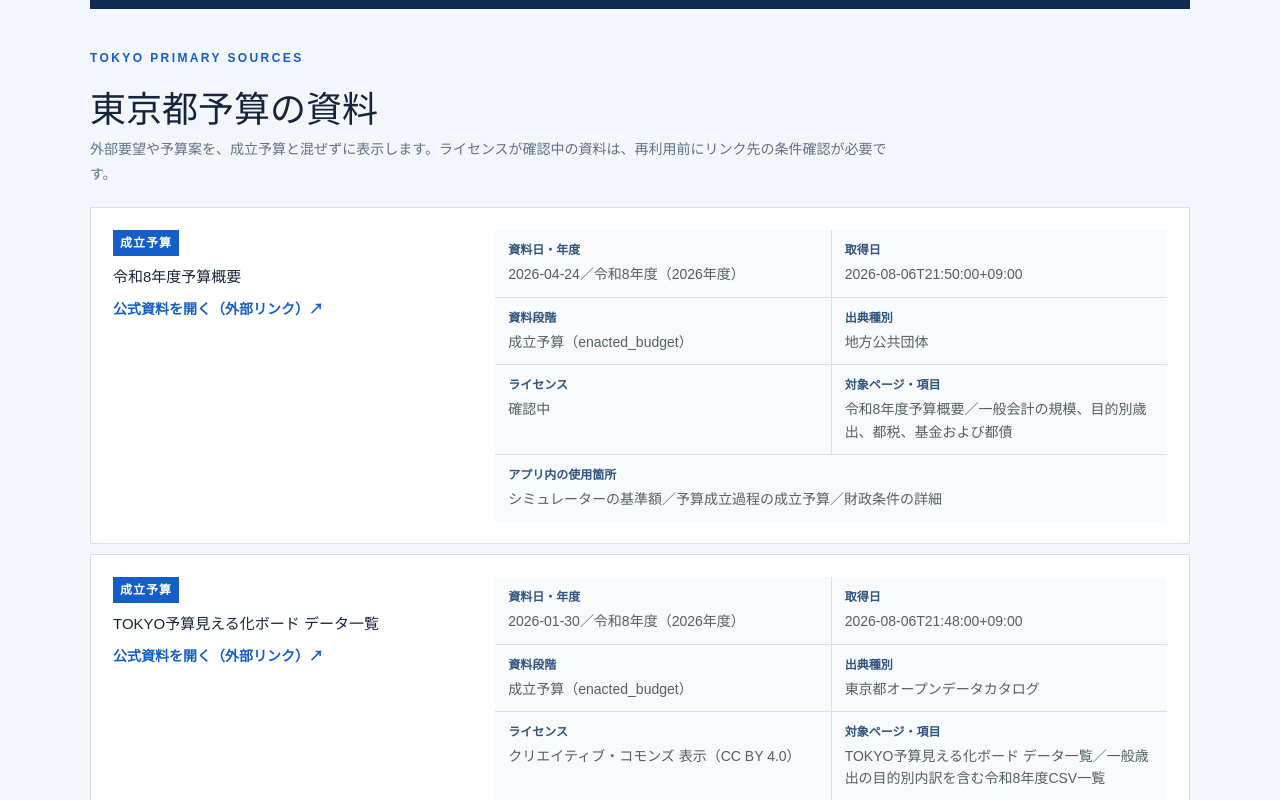
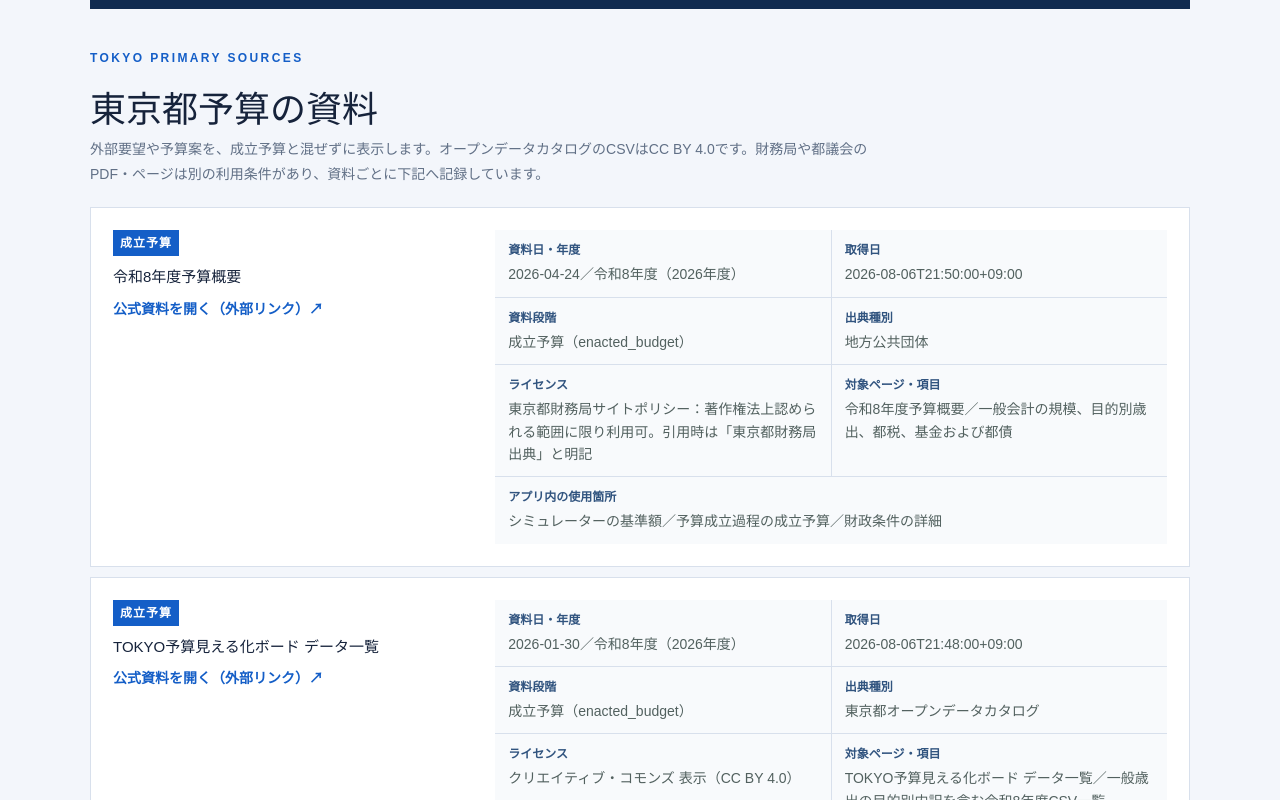
Before and after one commit to okajun35/tokyo-budget-simulator, a Next.js app: page /sources in a window 1280 px wide. Shown: the part 600-1400 px from the top of the page. Built offline with nearby package versions, Linux system fonts and the light colour scheme.

Commit message:
Record source-specific usage terms

```diff
--- a/app/sources/page.tsx
+++ b/app/sources/page.tsx
@@ -37,7 +37,7 @@ export default function SourcesPage() {
     <section className="sourcesPageSection" aria-labelledby="tokyo-sources-heading">
       <p className="eyebrow">TOKYO PRIMARY SOURCES</p>
       <h2 id="tokyo-sources-heading">東京都予算の資料</h2>
-      <p className="sourcesSectionLead">外部要望や予算案を、成立予算と混ぜずに表示します。ライセンスが確認中の資料は、再利用前にリンク先の条件確認が必要です。</p>
+      <p className="sourcesSectionLead">外部要望や予算案を、成立予算と混ぜずに表示します。オープンデータカタログのCSVはCC BY 4.0です。財務局や都議会のPDF・ページは別の利用条件があり、資料ごとに下記へ記録しています。</p>
       <div className="provenanceList">{BUDGET_SOURCES.map(source => <article key={source.id} data-budget-source={source.id}>
         <div className="provenanceHeading">
           <span className={`stageTag ${source.documentStage}`}>{BUDGET_DOCUMENT_STAGE_LABELS[source.documentStage]}</span>
--- a/features/trace-budget-sources/budget-sources.ts
+++ b/features/trace-budget-sources/budget-sources.ts
@@ -1,6 +1,10 @@
 import type { BudgetSource } from "./budget-source";
 
-const LICENSE_UNCONFIRMED = "確認中";
+const LICENSE_OPEN_DATA = "クリエイティブ・コモンズ 表示（CC BY 4.0）";
+const LICENSE_FINANCE_BUREAU =
+  "東京都財務局サイトポリシー：著作権法上認められる範囲に限り利用可。引用時は「東京都財務局出典」と明記";
+const LICENSE_ASSEMBLY =
+  "東京都議会サイト：著作権法上認められた利用を除き、無断複製・転用不可";
 
 export const BUDGET_SOURCES = [
   {
@@ -14,7 +18,7 @@ export const BUDGET_SOURCES = [
     retrievedAt: "2026-08-06T21:50:00+09:00",
     factOrInterpretation: "fact",
     sourceType: "local_government",
-    license: LICENSE_UNCONFIRMED,
+    license: LICENSE_FINANCE_BUREAU,
     targetPage: "令和8年度予算概要",
     targetTableOrItem: "一般会計の規模、目的別歳出、都税、基金および都債",
     appUsage: ["シミュレーターの基準額", "予算成立過程の成立予算", "財政条件の詳細"],
@@ -30,7 +34,7 @@ export const BUDGET_SOURCES = [
     retrievedAt: "2026-08-06T21:48:00+09:00",
     factOrInterpretation: "fact",
     sourceType: "open_data_catalog",
-    license: "クリエイティブ・コモンズ 表示（CC BY 4.0）",
+    license: LICENSE_OPEN_DATA,
     targetPage: "TOKYO予算見える化ボード データ一覧",
     targetTableOrItem: "一般歳出の目的別内訳を含む令和8年度CSV一覧",
     appUsage: ["9分野の成立予算額の照合"],
@@ -46,7 +50,7 @@ export const BUDGET_SOURCES = [
     retrievedAt: "2026-08-06T21:51:00+09:00",
     factOrInterpretation: "fact",
     sourceType: "local_government",
-    license: LICENSE_UNCONFIRMED,
+    license: LICENSE_FINANCE_BUREAU,
     targetPage: "令和8年度東京都予算案の概要",
     targetTableOrItem: "一般会計予算案および主要施策",
     appUsage: ["予算成立過程の予算案"],
@@ -62,7 +66,7 @@ export const BUDGET_SOURCES = [
     retrievedAt: "2026-08-06T21:52:00+09:00",
     factOrInterpretation: "fact",
     sourceType: "local_government",
-    license: LICENSE_UNCONFIRMED,
+    license: LICENSE_FINANCE_BUREAU,
     targetPage: "令和8年度予算要求",
     targetTableOrItem: "各局予算要求概要および要求額",
     appUsage: ["分野別の要求背景", "予算成立過程の各局要求"],
@@ -78,7 +82,7 @@ export const BUDGET_SOURCES = [
     retrievedAt: "2026-08-06T21:53:00+09:00",
     factOrInterpretation: "fact",
     sourceType: "local_government",
-    license: LICENSE_UNCONFIRMED,
+    license: LICENSE_FINANCE_BUREAU,
     targetPage: "令和8年度一般会計予算 財務局査定結果（事項別）",
     targetTableOrItem: "要求額から1億円以上増減した事項",
     appUsage: ["分野別の財務局査定例", "予算成立過程の財務局査定"],
@@ -94,7 +98,7 @@ export const BUDGET_SOURCES = [
     retrievedAt: "2026-08-06T21:53:00+09:00",
     factOrInterpretation: "fact",
     sourceType: "local_government",
-    license: LICENSE_UNCONFIRMED,
+    license: LICENSE_FINANCE_BUREAU,
     targetPage: "令和8年度一般会計予算 知事査定結果",
     targetTableOrItem: "知事査定で変更された事項",
     appUsage: ["分野別の知事査定例", "予算成立過程の知事査定"],
@@ -110,7 +114,7 @@ export const BUDGET_SOURCES = [
     retrievedAt: "2026-08-06T21:51:00+09:00",
     factOrInterpretation: "fact",
     sourceType: "local_government",
-    license: LICENSE_UNCONFIRMED,
+    license: LICENSE_FINANCE_BUREAU,
     targetPage: "令和8年度都議会各会派からの要望",
     targetTableOrItem: "会派別の予算要望資料",
     appUsage: ["予算成立過程の外部要望"],
@@ -126,7 +130,7 @@ export const BUDGET_SOURCES = [
     retrievedAt: "2026-08-06T21:51:00+09:00",
     factOrInterpretation: "fact",
     sourceType: "local_government",
-    license: LICENSE_UNCONFIRMED,
+    license: LICENSE_FINANCE_BUREAU,
     targetPage: "各種団体からの東京都予算に対するヒアリング",
     targetTableOrItem: "団体別ヒアリング資料",
     appUsage: ["予算成立過程の外部要望"],
@@ -143,7 +147,7 @@ export const BUDGET_SOURCES = [
     retrievedAt: "2026-08-06T21:49:00+09:00",
     factOrInterpretation: "fact",
     sourceType: "open_data_catalog",
-    license: LICENSE_UNCONFIRMED,
+    license: LICENSE_OPEN_DATA,
     targetPage: "政策・事業評価見える化ボード",
     targetTableOrItem: "政策評価・事業評価の公開データ",
     appUsage: ["予算成立過程の政策・事業評価"],
@@ -158,7 +162,7 @@ export const BUDGET_SOURCES = [
     retrievedAt: "2026-08-09T15:00:00+09:00",
     factOrInterpretation: "fact",
     sourceType: "local_legislature",
-    license: LICENSE_UNCONFIRMED,
+    license: LICENSE_ASSEMBLY,
     targetPage: "令和8年 予算特別委員会速記録",
     targetTableOrItem: "令和8年度予算の審査日程および速記録",
     appUsage: ["予算成立過程の都議会審議"],
@@ -173,7 +177,7 @@ export const BUDGET_SOURCES = [
     retrievedAt: "2026-08-09T15:00:00+09:00",
     factOrInterpretation: "fact",
     sourceType: "local_legislature",
-    license: LICENSE_UNCONFIRMED,
+    license: LICENSE_ASSEMBLY,
     targetPage: "令和8年第1回定例会 提出議案と議決結果",
     targetTableOrItem: "令和8年度東京都一般会計予算の議決結果",
     appUsage: ["予算成立過程の議決・成立"],
@@ -189,7 +193,7 @@ export const BUDGET_SOURCES = [
     retrievedAt: "2026-08-09T15:00:00+09:00",
     factOrInterpretation: "fact",
     sourceType: "local_government",
-    license: LICENSE_UNCONFIRMED,
+    license: LICENSE_FINANCE_BUREAU,
     targetPage: "令和8年度予算の執行について（依命通達）",
     targetTableOrItem: "令和8年度予算の執行方針",
     appUsage: ["予算成立過程の事業執行"],
@@ -204,7 +208,7 @@ export const BUDGET_SOURCES = [
     retrievedAt: "2026-08-09T15:00:00+09:00",
     factOrInterpretation: "fact",
     sourceType: "local_government",
-    license: LICENSE_UNCONFIRMED,
+    license: LICENSE_FINANCE_BUREAU,
     targetPage: "東京都財務局 決算",
     targetTableOrItem: "年度別決算資料の公開状況",
     appUsage: ["予算成立過程の決算と未確定表示"],
```
Also changed, not shown: 2 other files (tests, documents, lock files or other folders).
